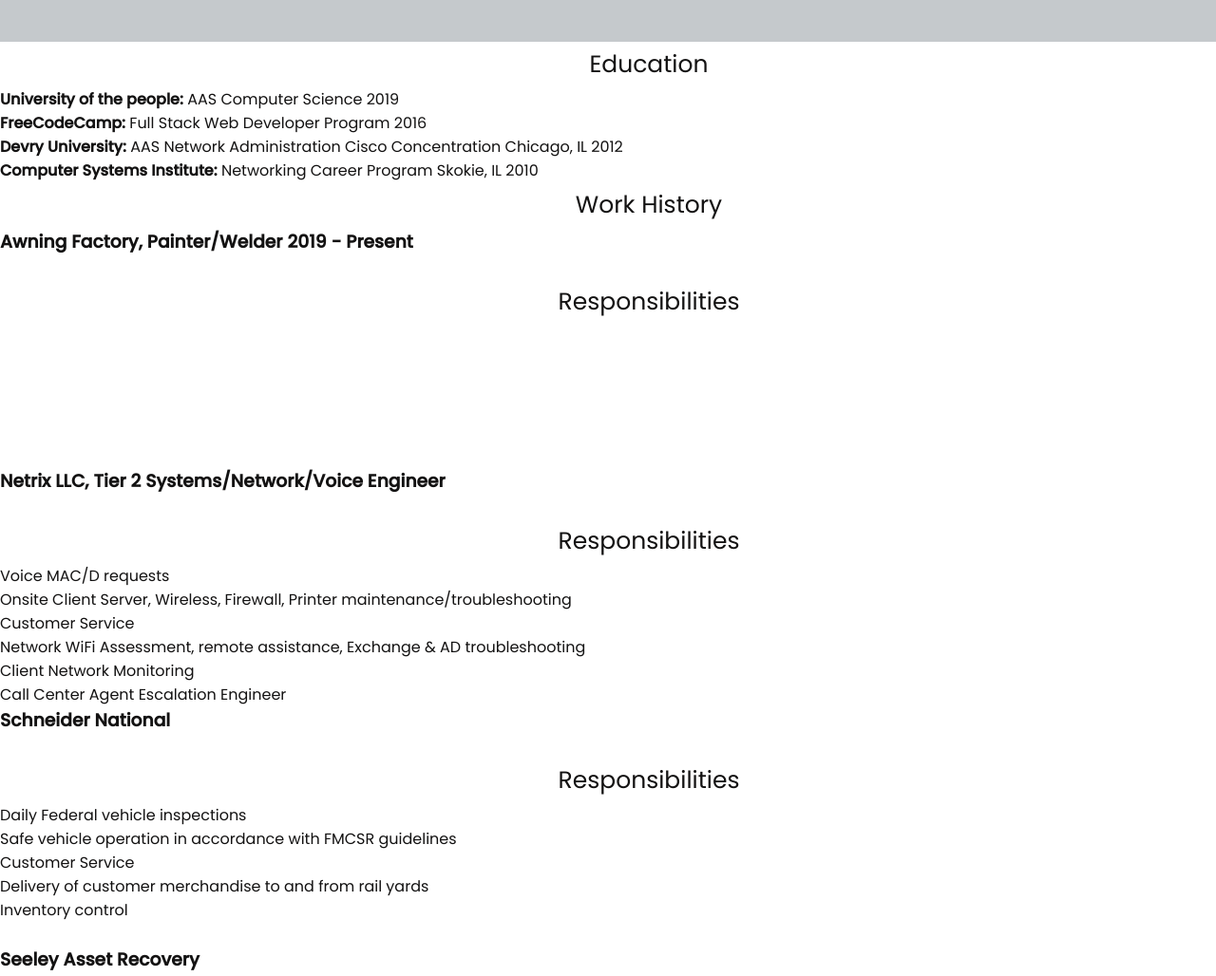
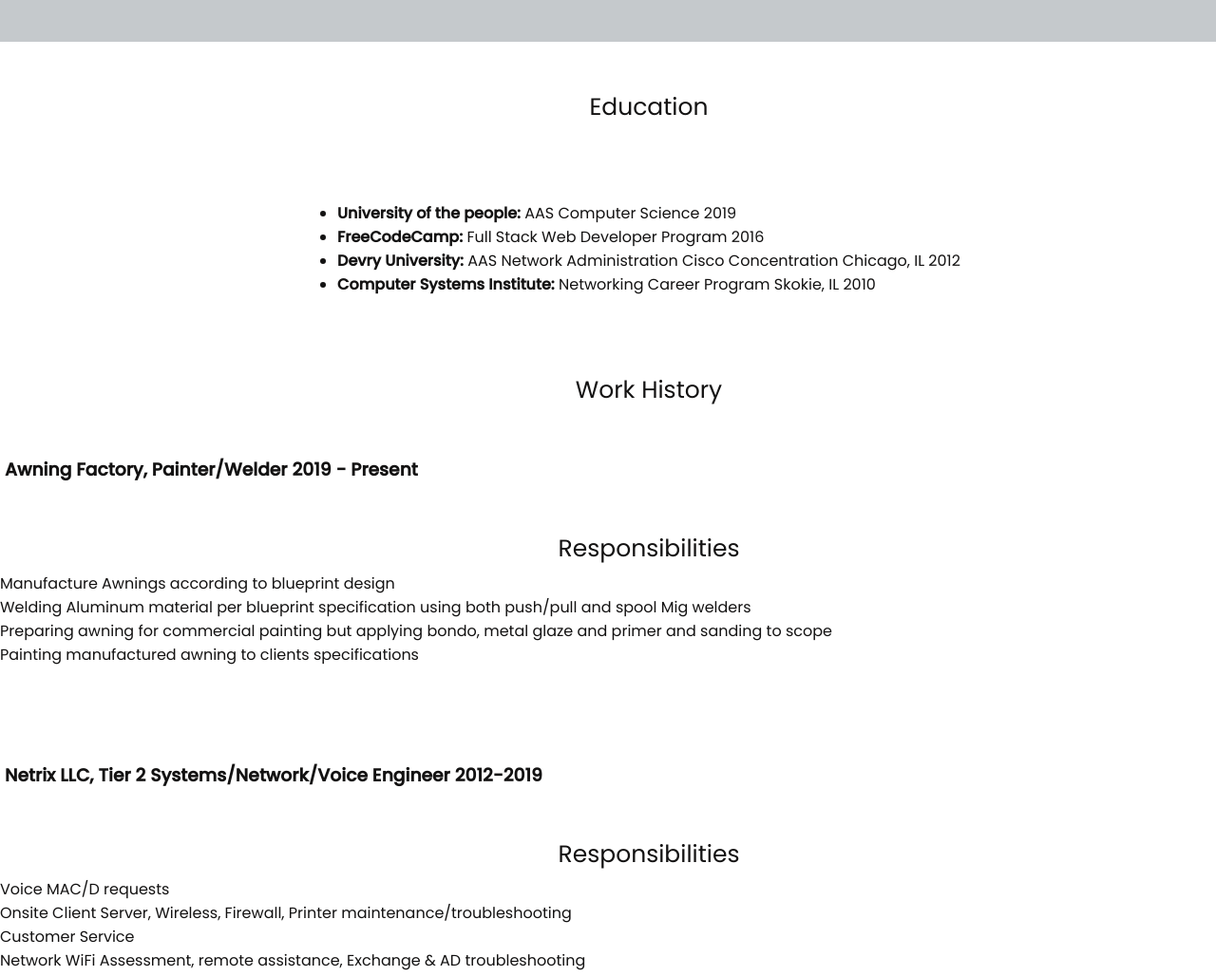
Before and after one commit to jrivera27/resumeold, a plain HTML site: page index.html in a window 1280 px wide. Shown: the part 1560-2588 px from the top of the page at 95% size. Drawn offline with Linux system fonts and the light colour scheme.

Commit message:
updated work history on the html and added some styling

```diff
--- a/index.html
+++ b/index.html
@@ -144,16 +144,19 @@
 
         <!--beginning of Education section-->
 
+            <div class="edu">
+                <h4>Education</h4>
+            </div>
+
         <section class="my-education">
 
-            <h4>Education</h4>
             <div class="education">
-                <ol>
+                <ul>
                     <li><strong>University of the people:</strong> AAS Computer Science 2019</li>
                     <li><strong>FreeCodeCamp:</strong> Full Stack Web Developer Program 2016</li>
                     <li><strong>Devry University:</strong> AAS Network Administration Cisco Concentration Chicago, IL 2012</li>
                     <li><strong>Computer Systems Institute:</strong> Networking Career Program Skokie, IL 2010</li>
-                </ol>
+                </ul>
             </div>
         </section>
         <!--end of Education section-->
@@ -165,19 +168,23 @@
 
             <div class="work-history">
                 <h3>Awning Factory, Painter/Welder 2019 - Present</h3>
-                <br>
+
                 <h4>Responsibilities</h4>
                 <ol>
-                    <li></li>
-                    <li></li>
-                    <li></li>
-                    <li></li>
+                    <li>Manufacture Awnings according to blueprint design</li>
+
+                    <li>Welding Aluminum material per blueprint specification using both push/pull and spool Mig welders</li>
+
+                    <li>Preparing awning for commercial painting but applying bondo, metal glaze and primer and sanding to scope</li>
+
+                    <li>Painting manufactured awning to clients specifications</li>
+
                     <li></li>
                     <li></li>
                 </ol>
 
-                <h3>Netrix LLC, Tier 2 Systems/Network/Voice Engineer</h3>
-                <br>
+                <h3>Netrix LLC, Tier 2 Systems/Network/Voice Engineer 2012-2019</h3>
+
                 <h4>Responsibilities</h4>
                 <ol>
                     <li>Voice MAC/D requests</li>
@@ -194,8 +201,8 @@
                 </ol>
 
 
-                <h3>Schneider National</h3>
-                <br>
+                <h3>Schneider National Intermodal Driver Chicago, IL 2011-2011</h3>
+
                 <h4>Responsibilities</h4>
                 <ol>
                     <li>Daily Federal vehicle inspections</li>
@@ -212,8 +219,8 @@
                 </ol>
 
 
-                <h3>Seeley Asset Recovery</h3>
-                <br>
+                <h3>Seeley Asset Recovery Pc/Network Admin Franklin Park, IL 2010-2011</h3>
+
                 <h4>Responsibilities</h4>
                 <ol>
                     <li>Tech Support</li>
@@ -230,8 +237,8 @@
                 </ol>
 
 
-                <h3>ITinmotion</h3>
-                <br>
+                <h3>ITinmotion Pc/Network Admin Franklin Park, IL 2010-2010</h3>
+
                 <h4>Responsibilities</h4>
                 <ol>
                     <li>Tech Support</li>
@@ -248,8 +255,8 @@
                 </ol>
 
 
-                <h3>OneSolution</h3>
-                <br>
+                <h3>OneSolution Tech Services Pc Technician/Intern Chicago, IL 2006-2010</h3>
+
                 <h4>Responsibilities</h4>
                 <ol>
                     <li>Customer Service/Held Desk Support</li>
@@ -266,8 +273,8 @@
                 </ol>
 
 
-                <h3>JB Hunt Transport</h3>
-                <br>
+                <h3>JB Hunt Transport Safety Instructor/Simulator Instructor/Intermodal Driver Chicago, IL 2007-2009</h3>
+
                 <h4>Responsibilities</h4>
                 <ol>
                     <li>Trained new hires on DOT regulation and company procedures</li>
@@ -284,7 +291,7 @@
                 </ol>
 
 
-                <h3>Rent-A-Center Inc</h3>
+                <h3>Rent-A-Center Inc Store Manager Chicago, IL 2000-2006</h3>
                 <br>
                 <h4>Responsibilities</h4>
                 <ol>
--- a/styles.css
+++ b/styles.css
@@ -3,6 +3,12 @@
   padding: 0px;
   box-sizing: border-box;
 }
+
+* h3 {
+  text-align: left;
+  margin: 50px 5px;
+}
+
 * h4 {
   text-align: center;
   margin-top: 50px;
@@ -124,6 +130,7 @@ nav .nav-links {
   height: 500px;
   padding: 50px;
   column-gap: 15px;
+  justify-items: space-evenly;
 }
 
 .tech h4 {
@@ -161,7 +168,7 @@ nav .nav-links {
   flex-flow: row no-wrap;
   width: 100%;
   height: 250px;
-  justify-content: center;
+  justify-content: space-evenly;
   align-items: center;
   background-color: rgb(197, 201, 204);
   justify-items: space-between;
@@ -183,3 +190,23 @@ nav .nav-links {
   width: auto;
   justify-content: flex-end;
 }
+
+.edu h4 {
+  flex-direction: row;
+  margin-top: 50px;
+
+}
+
+.my-education {
+  display: flex;
+  flex-flow: row no-wrap;
+  width: 100%;
+  height: 250px;
+  justify-content: center;
+  align-items: center;
+}
+
+.education ol {
+  border: 3px solid blue;
+
+}
```
